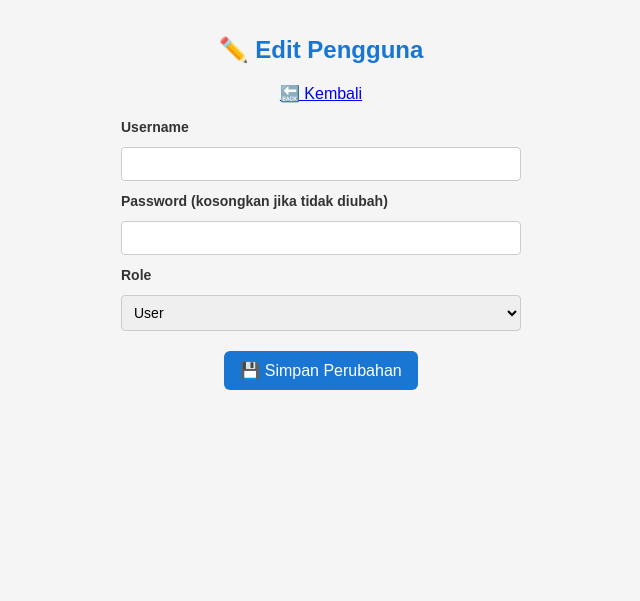
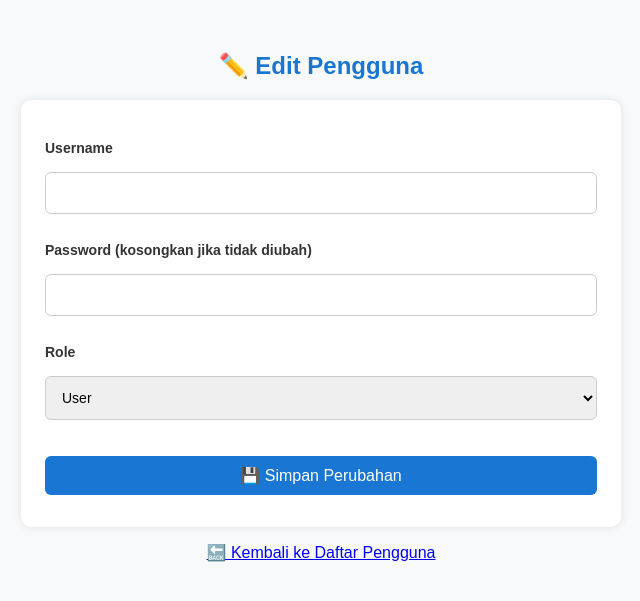
Before and after one commit to hafidzduddin85/ambp, a FastAPI app: template app/templates/users_edit.html in a window 1280 px wide. Shown: the top 601 px of the page, without its empty margins (319-959 px from the left). Run offline with FastAPI, Linux system fonts and the light colour scheme; the template is opened without the code that fills it, so the values that code supplies are empty.

Commit message:
Update users_edit.html

```diff
--- a/app/templates/users_edit.html
+++ b/app/templates/users_edit.html
@@ -1,21 +1,84 @@
 <!DOCTYPE html>
-<html>
+<html lang="id">
 <head>
-    <title>Edit User</title>
+    <meta charset="UTF-8">
+    <title>✏️ Edit Pengguna</title>
     <meta name="viewport" content="width=device-width, initial-scale=1">
     <link rel="stylesheet" href="/static/style.css">
+    <style>
+        body {
+            font-family: Arial, sans-serif;
+            background-color: #f8f9fa;
+            padding: 2rem;
+            max-width: 600px;
+            margin: auto;
+        }
+
+        h2 {
+            text-align: center;
+            color: #1976d2;
+        }
+
+        form {
+            background-color: white;
+            padding: 1.5rem;
+            border-radius: 10px;
+            box-shadow: 0 0 8px rgba(0,0,0,0.1);
+        }
+
+        label {
+            display: block;
+            margin-top: 1rem;
+            font-weight: bold;
+        }
+
+        input, select {
+            width: 100%;
+            padding: 0.75rem;
+            margin-top: 0.25rem;
+            border: 1px solid #ccc;
+            border-radius: 6px;
+        }
+
+        button {
+            margin-top: 1.5rem;
+            background-color: #1976d2;
+            color: white;
+            padding: 10px;
+            border: none;
+            width: 100%;
+            font-size: 16px;
+            border-radius: 6px;
+            cursor: pointer;
+        }
+
+        button:hover {
+            background-color: #125ea2;
+        }
+
+        .back {
+            text-align: center;
+            margin-top: 1rem;
+        }
+
+        .error {
+            text-align: center;
+            color: red;
+            font-weight: bold;
+            margin-bottom: 1rem;
+        }
+    </style>
 </head>
 <body>
-    <h2 style="text-align:center">✏️ Edit Pengguna</h2>
-    <p style="text-align:center;"><a href="/settings/users">🔙 Kembali</a></p>
+    <h2>✏️ Edit Pengguna</h2>
 
     {% if error %}
-    <div style="color: red; text-align: center; font-weight: bold;">
+    <div class="error">
         ⚠️ {{ error }}
     </div>
     {% endif %}
 
-    <form method="post" action="/settings/users/update/{{ user.id }}" style="max-width: 400px; margin: auto;">
+    <form method="post" action="/settings/users/update/{{ user.id }}">
         <label>Username</label>
         <input type="text" name="username" value="{{ user.username }}" required>
 
@@ -30,5 +93,9 @@
 
         <button type="submit">💾 Simpan Perubahan</button>
     </form>
+
+    <div class="back">
+        <a href="/settings/users">🔙 Kembali ke Daftar Pengguna</a>
+    </div>
 </body>
 </html>
```
